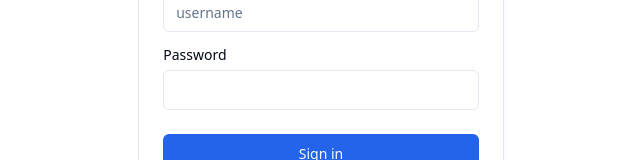
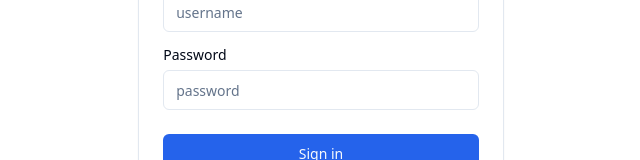
Before and after one commit to GutemaG/shadcn-react-boilerplate, a React (Vite) app: page /auth/signin in a window 1280 px wide. Shown: the part 341-501 px from the top of the page, without its empty margins (319-959 px from the left). Built offline with nearby package versions, Linux system fonts and the light colour scheme; no server answers.

Commit message:
fix #1: adding placeholder for password

```diff
--- a/src/pages/auth/LoginPage.tsx
+++ b/src/pages/auth/LoginPage.tsx
@@ -64,6 +64,7 @@
               <Input
                 id="password"
                 type="password"
+                placeholder="password"
                 required
                 value={password}
                 onChange={(e) => setPassword(e.target.value)}
```
